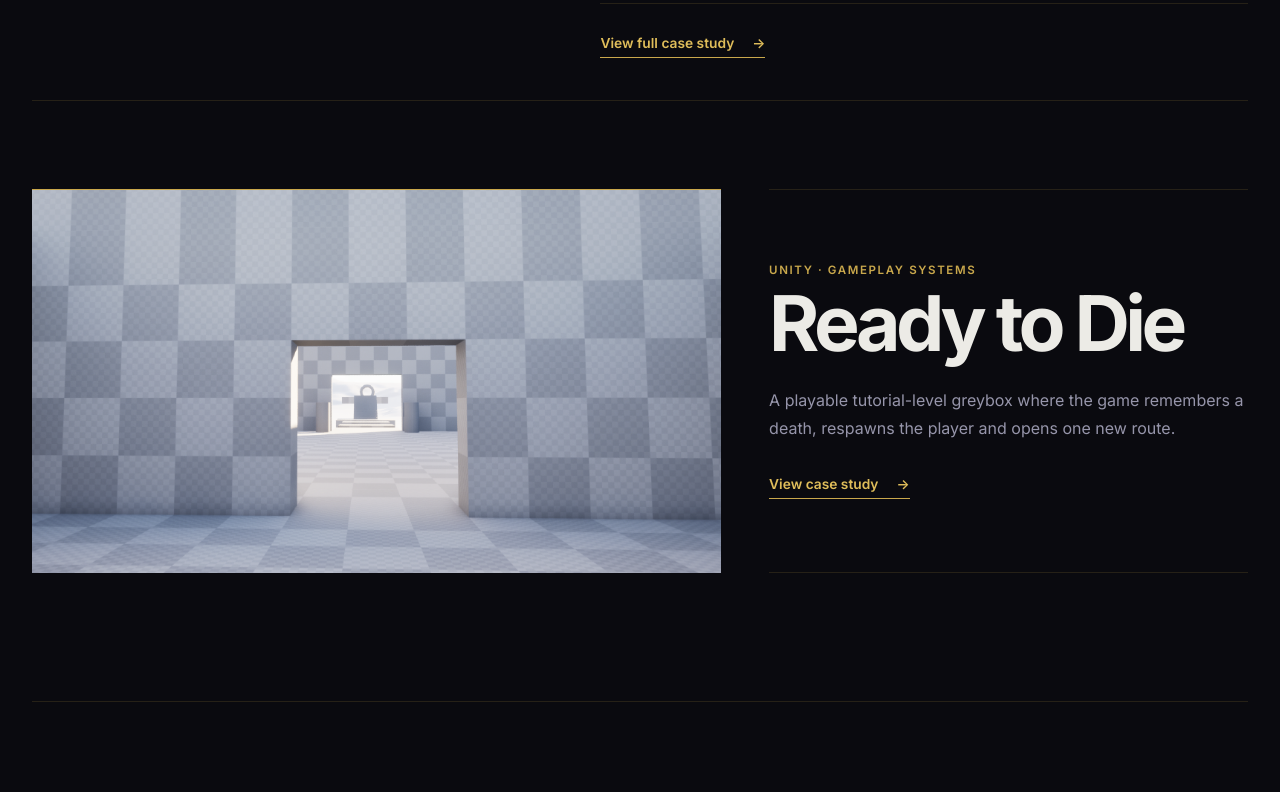
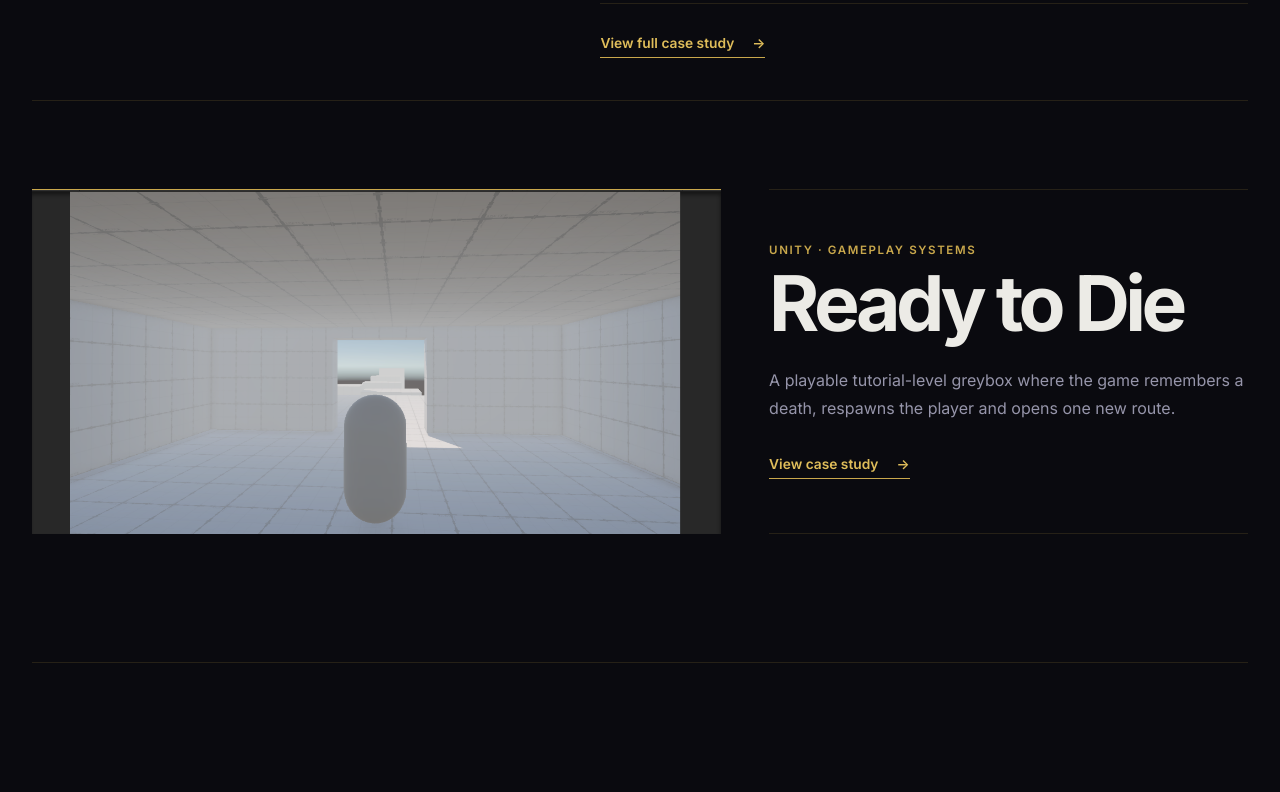
Before and after one commit to even002/ZihaoShen_Hank, a React (Vite) app: page / in a window 1280 px wide. Shown: the part 2000-2792 px from the top of the page. Built offline with nearby package versions, Linux system fonts and the light colour scheme; a web font is replaced by a local one.

Commit message:
Match Ready to Die homepage cover

```diff
--- a/src/App.jsx
+++ b/src/App.jsx
@@ -293,7 +293,7 @@ function WorkIndex() {
         </article>
         <article className="secondary-project">
           <a className="secondary-project-media" href="#/ready-to-die" aria-label="Open Ready to Die case study">
-            <img src={`${base}die-again-graybox.png`} alt="Ready to Die Unity greybox level" />
+            <img src={`${base}ready-to-die-player-view.png`} alt="Ready to Die greybox prototype viewed from behind the player character" />
           </a>
           <div className="secondary-project-copy">
             <span className="card-type">Unity · Gameplay Systems</span>
```
